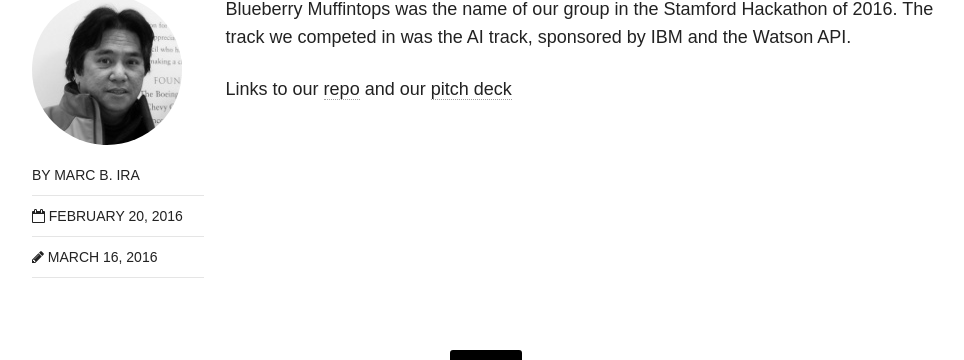
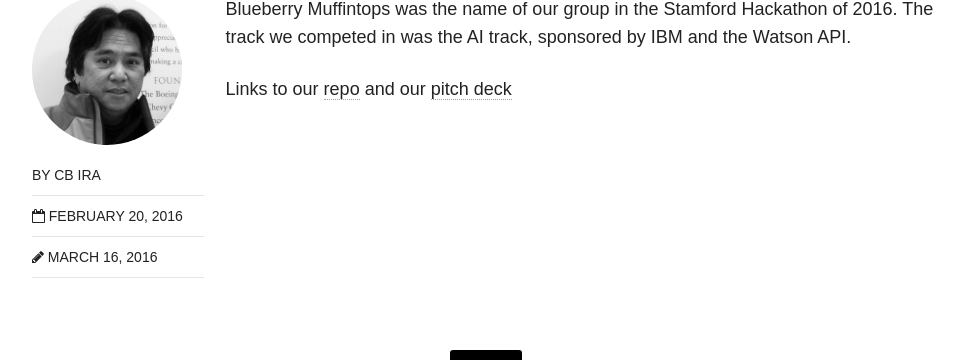
Before and after one commit to cbira353/cbira353.github.io, a Jekyll site: the page built from _posts/articles/2016-02-20-02-AzizBot-AI-Project.md, in a window 1280 px wide. Shown: the part 1149-1509 px from the top of the page, without its empty margins (154-1118 px from the left). Built offline with Jekyll 4.4.1, drawn with Linux system fonts in a browser that asks for light colours; nearby versions of some CDN libraries.

Commit message:
authors changed

```diff
--- a/_data/authors.yml
+++ b/_data/authors.yml
@@ -1,7 +1,7 @@
 # Authors
 
 mbi:
-  name: Marc B. Ira
+  name: CB Ira
   web: http://cbira353.github.io
   email: cbira353@gmail.com
   bio: "more tech than finance."
```
